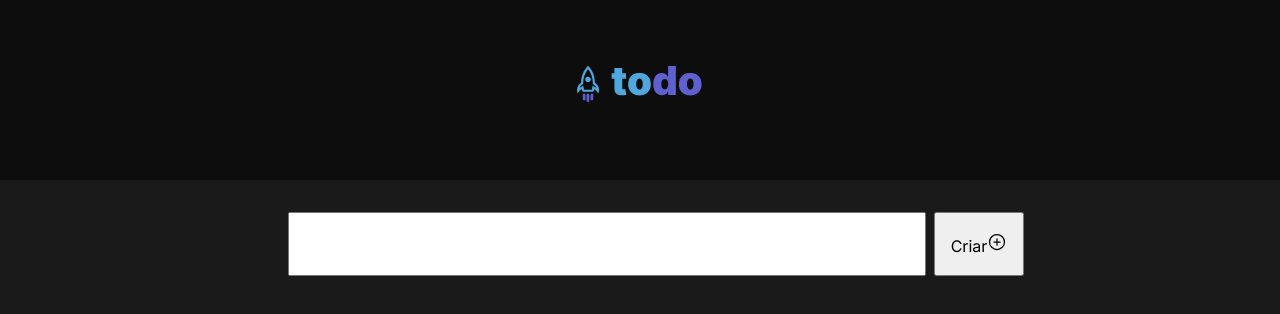
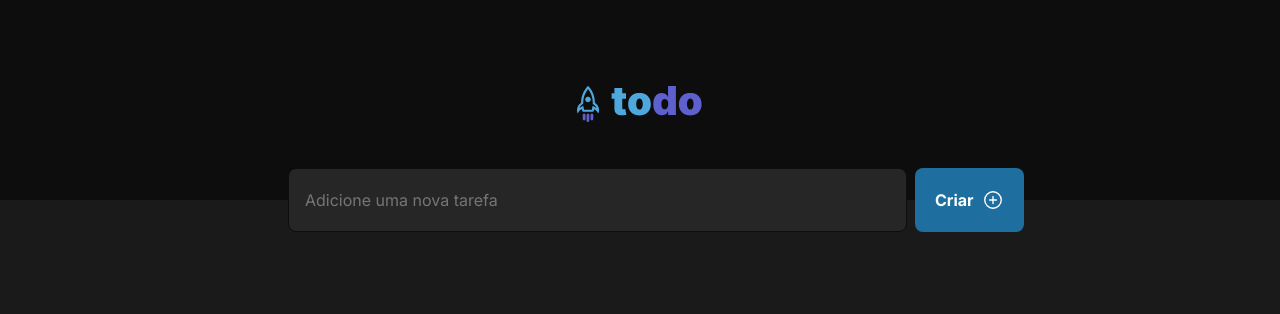
Before and after one commit to Pedro-Augusto-Barbosa-Aparecido/todo-list-challenge-ignite, a React (Vite) app: page / in a window 1280 px wide. Shown: the top 314 px of the page. Built offline with nearby package versions, Linux system fonts and the light colour scheme.

Commit message:
finish form style

```diff
--- a/src/App.tsx
+++ b/src/App.tsx
@@ -11,10 +11,15 @@ function App() {
       <Header />
       <div className={styles.container}>
         <form className={styles.createForm}>
-          <input />
+          <input
+            type={"text"}
+            name="task"
+            id="task"
+            placeholder="Adicione uma nova tarefa"
+          />
           <button type="submit">
             Criar
-            <PlusCircle size={20} />
+            <PlusCircle size={22} />
           </button>
         </form>
       </div>
--- a/src/components/Header.module.css
+++ b/src/components/Header.module.css
@@ -8,6 +8,4 @@
     align-items: center;
     justify-content: center;
 
-    margin-top: -20px;
-
 }
--- a/src/styles/App.module.css
+++ b/src/styles/App.module.css
@@ -4,6 +4,10 @@
     display: flex;
     align-items: center;
     justify-content: space-between;
+
+    margin-top: -4rem;
+
+    gap: .5rem;
 
 }
 
@@ -18,9 +22,56 @@
     width: 39.875rem;
     height: 4rem;
 
+    border: 1px solid var(--gray-700);
+    border-radius: 8px;
+
+    background-color: var(--gray-500);
+
+    outline: none;
+    color: var(--gray-100);
+    line-height: 1.4;
+
+    padding: 1rem;
+
 }
 
 .createForm button {
-    width: 5.625rem;
+    width: 7rem;
     height: 4rem;
+
+    display: flex;
+    align-items: center;
+    justify-content: center;
+
+    background-color: var(--blue-700);
+
+    padding: 1rem;
+
+    gap: 8px;
+
+    line-height: 1.4;
+
+    font-size: 0.875;
+    font-weight: bold;
+
+    color: var(--white);
+
+    border: 0;
+    border-radius: 8px;
+
+    text-align: center;
+
+    transition: background-color .25s;
+
 }
+
+.createForm button:hover {
+    background-color: var(--blue-200);
+    cursor: pointer;
+
+}
+
+.createForm input:focus {
+    border: 1px solid var(--purple-500);
+
+}
--- a/src/styles/global.css
+++ b/src/styles/global.css
@@ -5,6 +5,8 @@
   }
 
 :root {
+  --white: #FFF;
+
   --gray-100: #F2F2F2;
   --gray-200: #D9D9D9;
   --gray-300: #808080;
```
Lines whose indentation alone changed are shown as unchanged.
